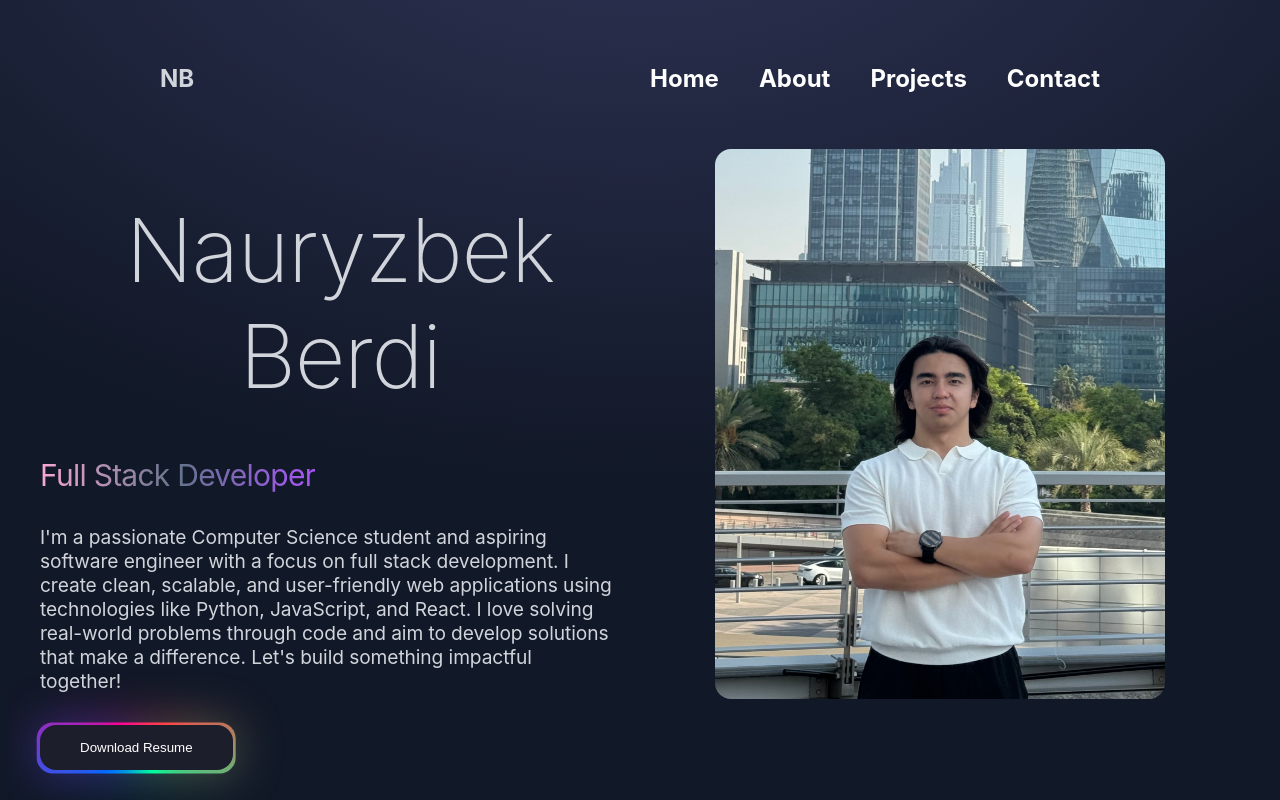
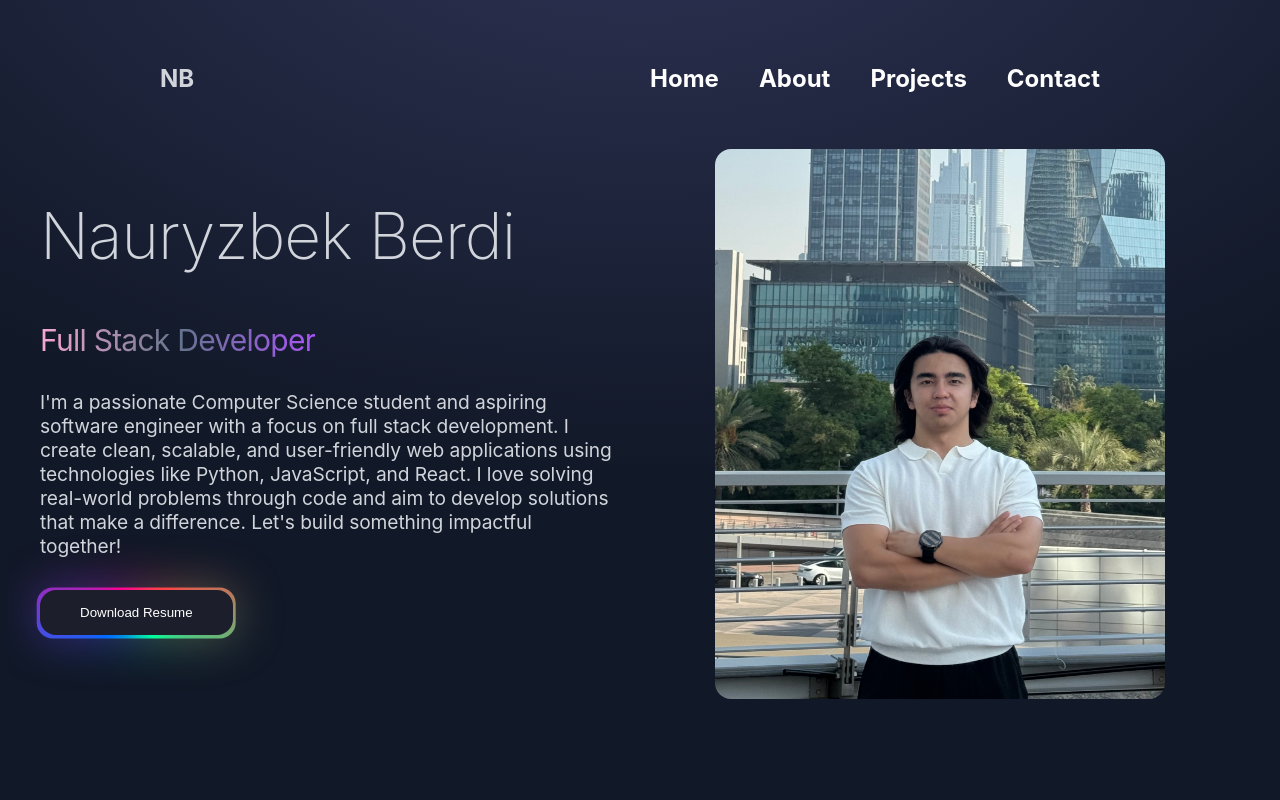
Before and after one commit to nberdi/Portfolio-Website, a React (Vite) app: page / in a window 1280 px wide. Shown: the top 800 px of the page. Built offline with nearby package versions, Linux system fonts and the light colour scheme.

Commit message:
removed font-size from name_heading of media

```diff
--- a/src/styles/Intro.css
+++ b/src/styles/Intro.css
@@ -52,7 +52,6 @@
     .name_heading {
         margin-top: 3rem;
         margin-bottom: 3rem;
-        font-size: 5.5rem; /* size of name */
     }
 }
 
```
